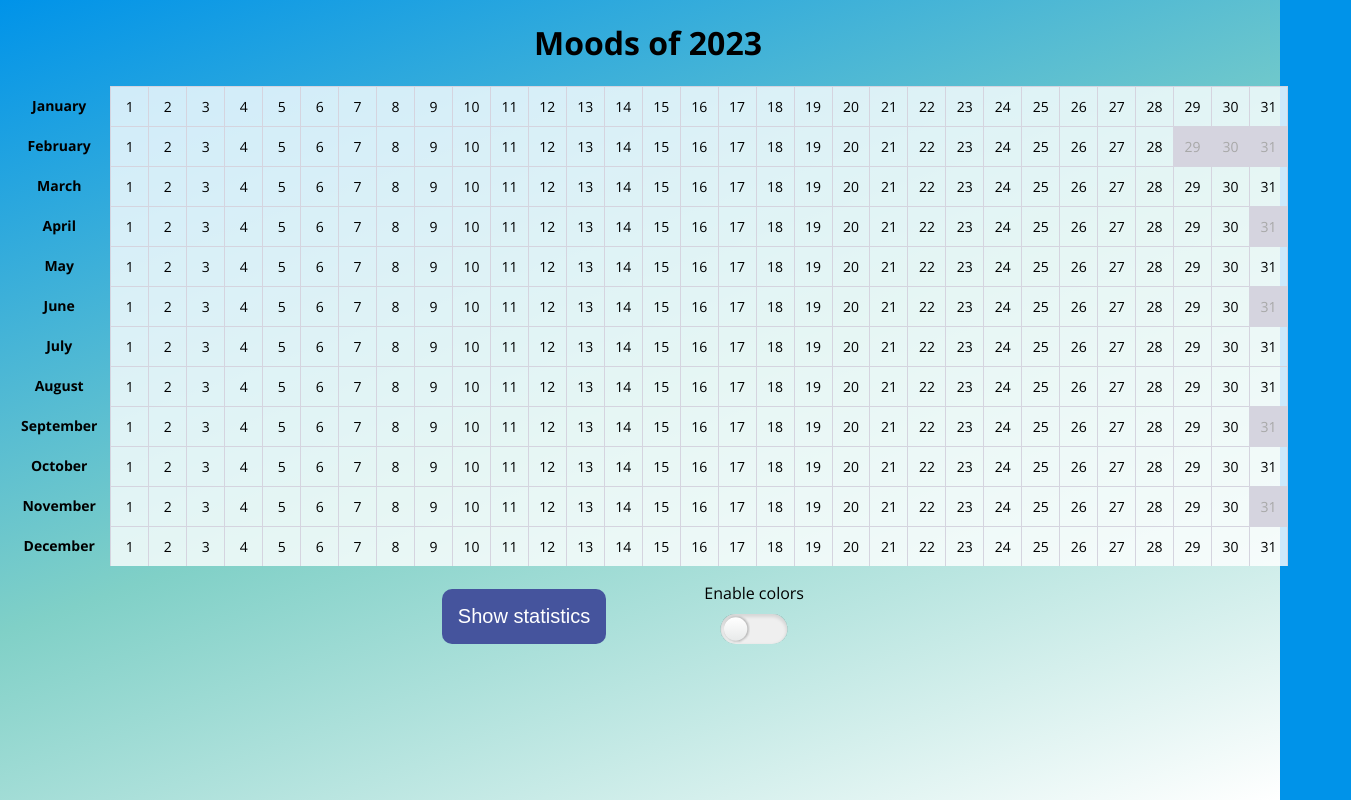
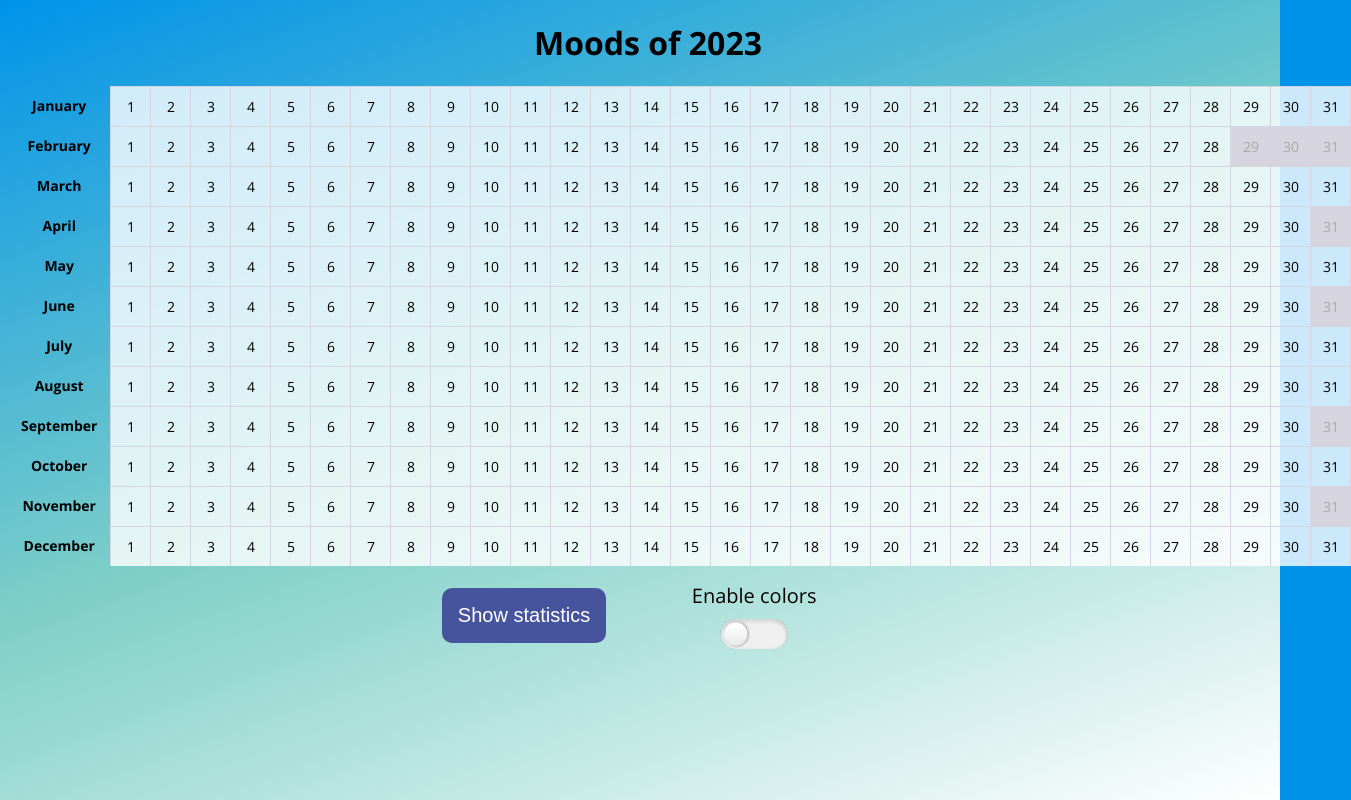
Before and after one commit to avarlamova/mood-tracker, a React (Create React App) app: page / in a window 1280 px wide. Shown: the whole page, 1351 px wide, since content can reach past the window. Built offline with nearby package versions, Linux system fonts and the light colour scheme.

Commit message:
CSS changes

```diff
--- a/src/App.scss
+++ b/src/App.scss
@@ -4,7 +4,7 @@ $active: #45539d;
 .statistics-wrapper {
   display: flex;
   justify-content: center;
-  align-items: flex-end;
+  align-items: center;
   gap: 3em;
   padding: 1em;
 }
--- a/src/components/Day.scss
+++ b/src/components/Day.scss
@@ -35,7 +35,7 @@ $awful: #ed5e51;
 
   /* Medium devices (landscape tablets, 768px and up) */
   @media only screen and (min-width: 768px) {
-    width: 25px;
+    min-width: 25px;
     height: 25px;
   }
 
--- a/src/components/Month.scss
+++ b/src/components/Month.scss
@@ -5,11 +5,14 @@
   align-items: center;
   // align-items: center;
   // max-width: 100vw;
+  @media only screen and (max-width: 925px) {
+    grid-template-columns: 15% 85%;
+  }
   @media only screen and (max-width: 600px) {
     grid-template-columns: 5% 95%;
   }
 }
-
+// 925px
 .monthName {
   text-align: center;
   // flex: 0 0 10%;
--- a/src/components/NewMoodForm.scss
+++ b/src/components/NewMoodForm.scss
@@ -42,9 +42,20 @@ label {
 //   //   background-color: yellow;
 // }
 
+.addBtn {
+  background-color: #19a7ce;
+  margin: 0 auto;
+  width: 100px;
+  color: white;
+  border: 0;
+  border-radius: 5px;
+  padding: 0.5rem 1rem;
+  font-size: 17px;
+}
+
 .emojiBtn {
   font-size: 20px;
-  //   border: none;
+  border: 1px #bdbdbd solid;
   color: #333;
   border-radius: 8px;
   &:hover {
--- a/src/components/NewMoodForm.tsx
+++ b/src/components/NewMoodForm.tsx
@@ -18,9 +18,9 @@ const NewMoodForm = ({ setNewMoodAdded }: any) => {
   };
 
   const handleAddingMood = (e: React.ChangeEvent<HTMLInputElement>) => {
-    if (e.target.value) {
-      setNewMood(e.target.value);
-    }
+    // if (e.target.value) {
+    setNewMood(e.target.value);
+    // }
   };
 
   const handleNewMoodSubmit = (e: React.FormEvent<HTMLFormElement>) => {
@@ -44,13 +44,6 @@ const NewMoodForm = ({ setNewMoodAdded }: any) => {
           placeholder="Mood name"
           onChange={handleAddingMood}
         ></input>
-        {/* <button
-          className="pickEmojiBtn"
-          type="button"
-          onClick={() => setEmojiPickerOpen(!isEmojiPickerOpen)}
-        >
-          Pick emoji
-        </button> */}
         <button
           type="button"
           onClick={() => setEmojiPickerOpen(!isEmojiPickerOpen)}
@@ -66,7 +59,11 @@ const NewMoodForm = ({ setNewMoodAdded }: any) => {
           width={350}
         />
       )}
-      {newMoodEmoji && newMood && <button type="submit">Add</button>}
+      {newMoodEmoji && newMood && (
+        <button type="submit" className="addBtn">
+          Add
+        </button>
+      )}
     </form>
   );
 };
--- a/src/components/ToggleColor.scss
+++ b/src/components/ToggleColor.scss
@@ -5,14 +5,15 @@
   gap: 10px;
 
   > p {
+    font-size: 20px;
     margin: 0;
   }
   /* Extra small devices (phones, 600px and down) */
-  // @media only screen and (max-width: 600px) {
-  //   font-size: 12px;
-  //   line-height: 12px;
-  //   padding: 7px;
-  // }
+  @media only screen and (max-width: 600px) {
+    font-size: 12px;
+    line-height: 12px;
+    padding: 7px;
+  }
 
   // /* Medium devices (landscape tablets, 768px and up) */
   // @media only screen and (min-width: 768px) {
```
